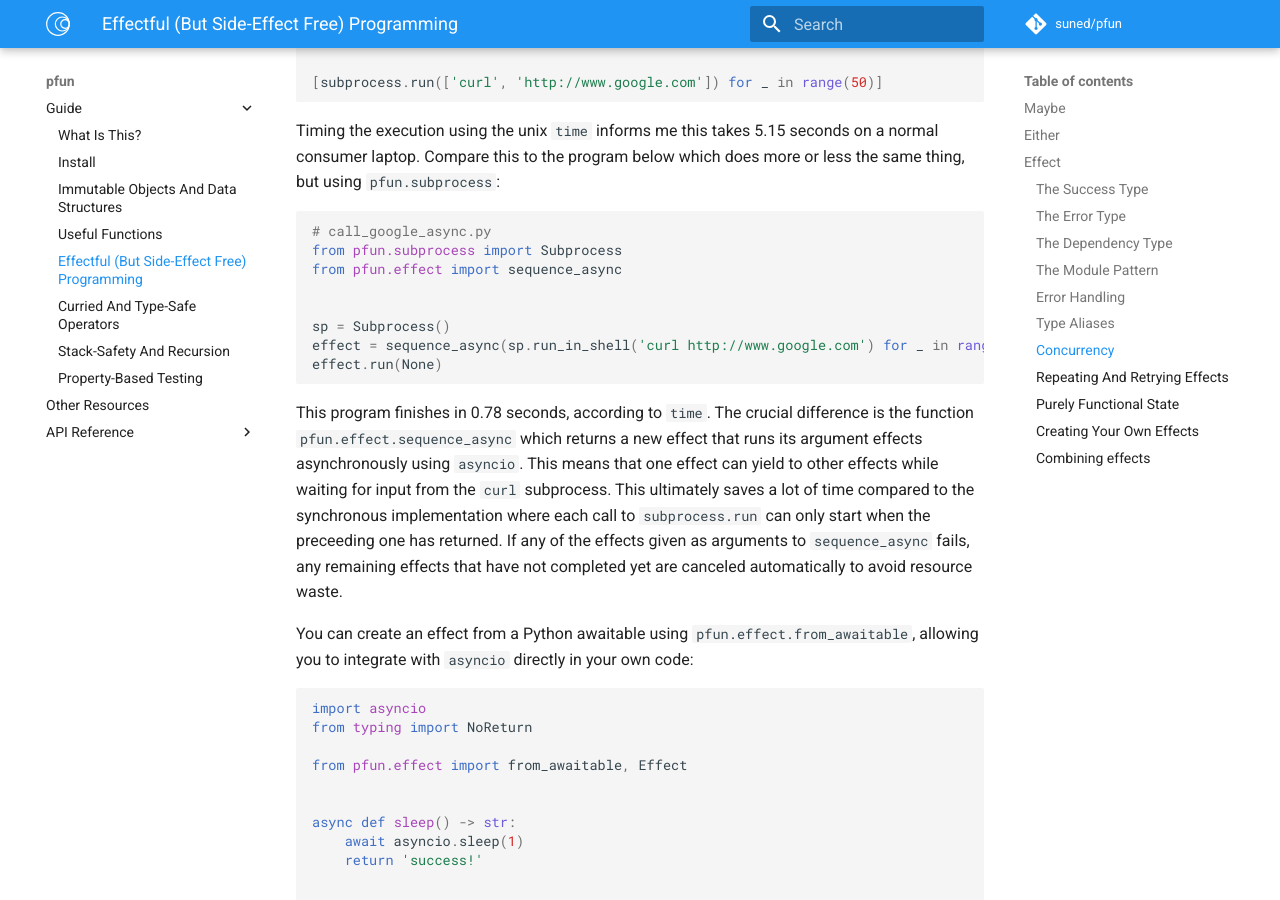
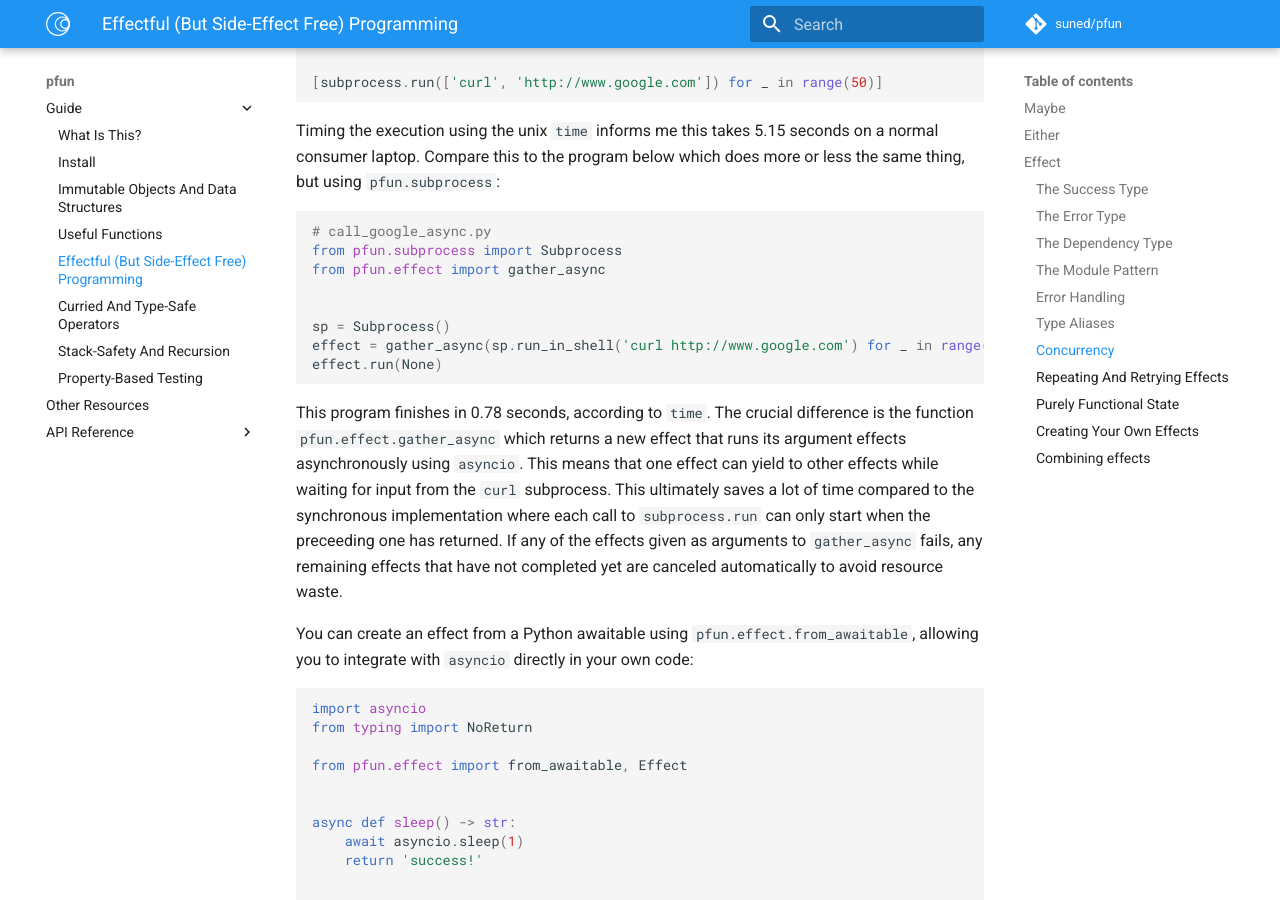
Before and after one commit to suned/pfun, an MkDocs documentation site: the page built from docs/effectful_but_side_effect_free.md, in a window 1280 px wide and 900 px high, scrolled down 12927 px. Built offline with MkDocs 1.6.1 and Material for MkDocs 9.7.7, drawn with Linux system fonts in a browser that asks for light colours; comment, search, counter and statistics services are not loaded.

Commit message:
refactor: rename sequence (#95)

````diff
--- a/docs/effectful_but_side_effect_free.md
+++ b/docs/effectful_but_side_effect_free.md
@@ -484,16 +484,16 @@ Timing the execution using the unix `time` informs me this takes 5.15 seconds on
 ```python
 # call_google_async.py
 from pfun.subprocess import Subprocess
-from pfun.effect import sequence_async
+from pfun.effect import gather_async
 
 
 sp = Subprocess()
-effect = sequence_async(sp.run_in_shell('curl http://www.google.com') for _ in range(50)
+effect = gather_async(sp.run_in_shell('curl http://www.google.com') for _ in range(50)
 effect.run(None)
 ```
 
-This program finishes in 0.78 seconds, according to `time`. The crucial difference is the function `pfun.effect.sequence_async` which returns a new effect that runs its argument effects asynchronously using `asyncio`. This means that one effect can yield to other effects while waiting for input from the `curl` subprocess. This ultimately saves a lot of time compared to the synchronous implementation where each call to `subprocess.run` can only start when the preceeding one has returned.
-If any of the effects given as arguments to `sequence_async` fails, any remaining effects that have not completed yet are canceled
+This program finishes in 0.78 seconds, according to `time`. The crucial difference is the function `pfun.effect.gather_async` which returns a new effect that runs its argument effects asynchronously using `asyncio`. This means that one effect can yield to other effects while waiting for input from the `curl` subprocess. This ultimately saves a lot of time compared to the synchronous implementation where each call to `subprocess.run` can only start when the preceeding one has returned.
+If any of the effects given as arguments to `gather_async` fails, any remaining effects that have not completed yet are canceled
 automatically to avoid resource waste.
 
 You can create an effect from a Python awaitable using `pfun.effect.from_awaitable`, allowing you to integrate with `asyncio` directly in your own code:
````
Also changed, not shown: docs/effect_api.md (+2 -2 lines), docs/either_api.md (+1 -1 lines), docs/list_api.md (+1 -1 lines), docs/maybe_api.md (+1 -1 lines), 10 other files.
